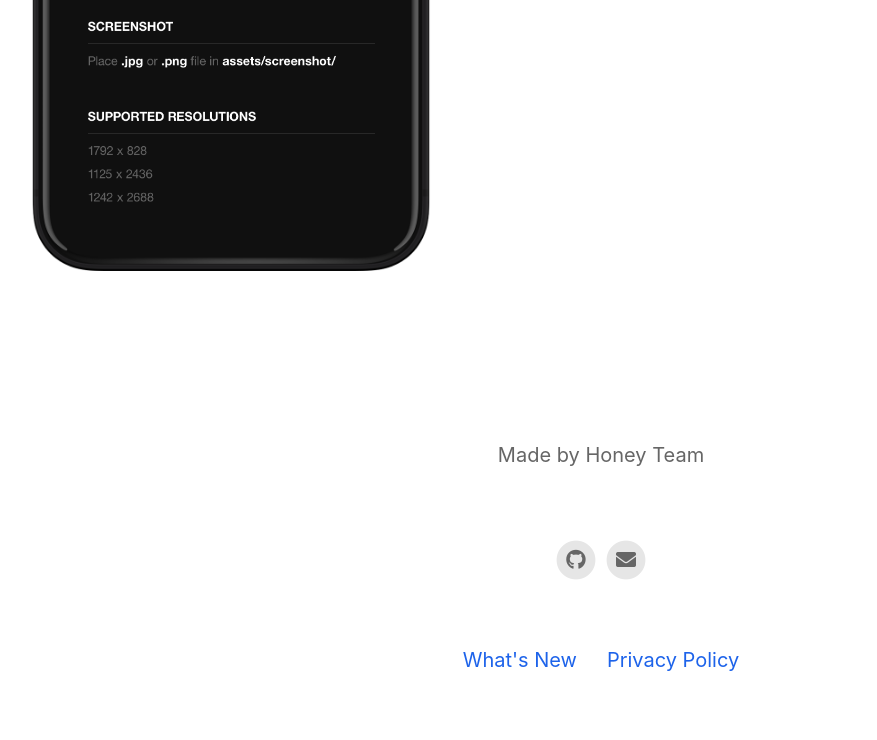
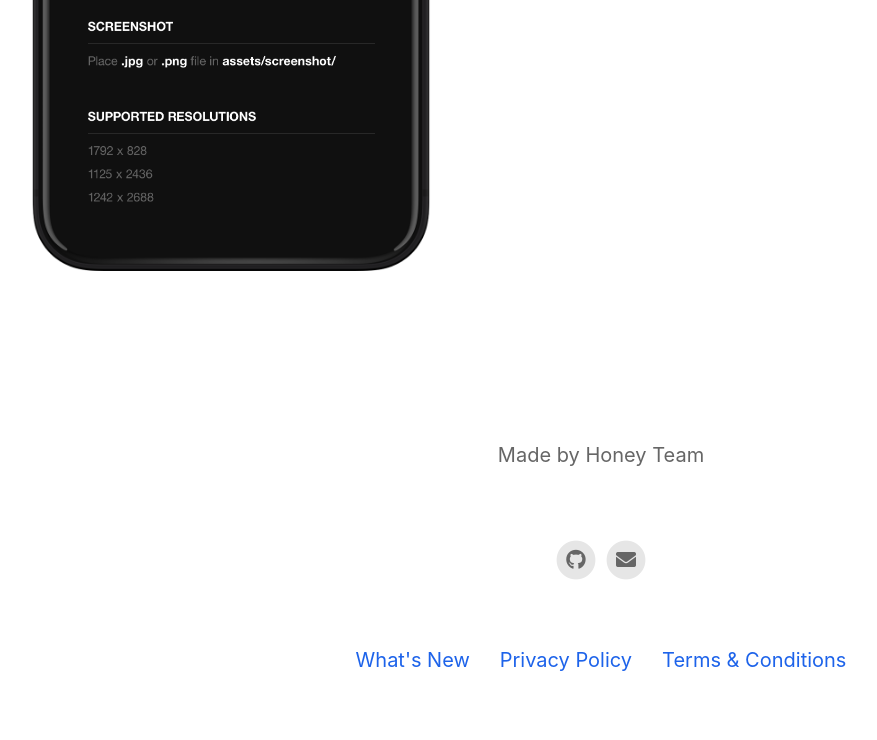
Before and after one commit to honeylauncher/honey-launcher, a Jekyll site: the page built from index.html, in a window 1280 px wide. Shown: the part 714-1454 px from the top of the page, without its empty margins (39-916 px from the left). Built offline with Jekyll 4.4.1, drawn with Linux system fonts in a browser that asks for light colours; nearby versions of some CDN libraries.

Commit message:
Update footer.html

```diff
--- a/_includes/footer.html
+++ b/_includes/footer.html
@@ -45,6 +45,7 @@
 		{% for page in site.pages %}
 			<a href="{{ page.url | relative_url }}" target="_self">{{ page.title }}</a>
 		{% endfor %}
+		<a href="{{ site.presskit_download_link }}">Terms & Conditions</a>
 		{% if site.presskit_download_link %}
 			<a href="{{ site.presskit_download_link }}">Press Kit</a>
 		{% endif %}
```
